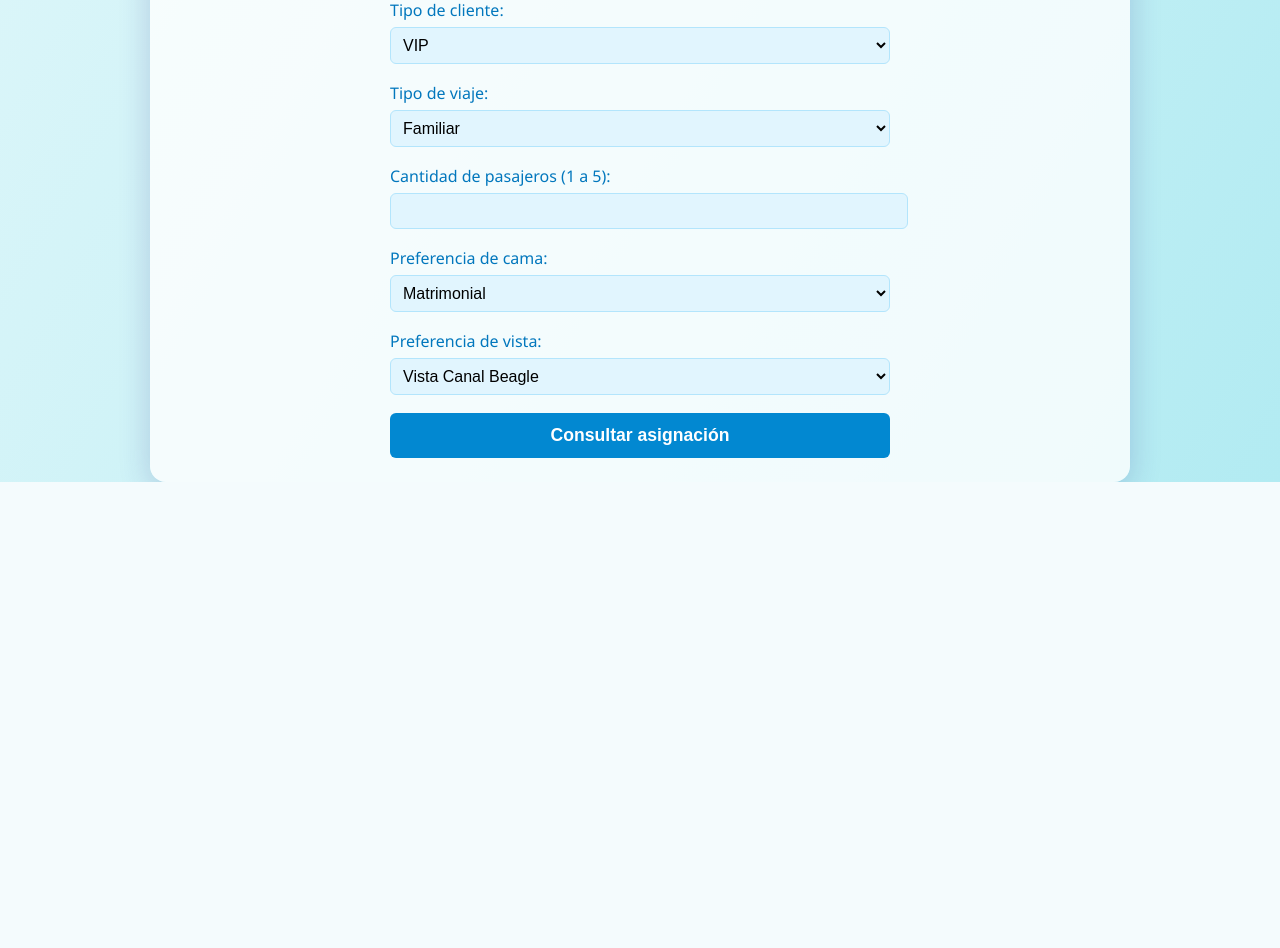
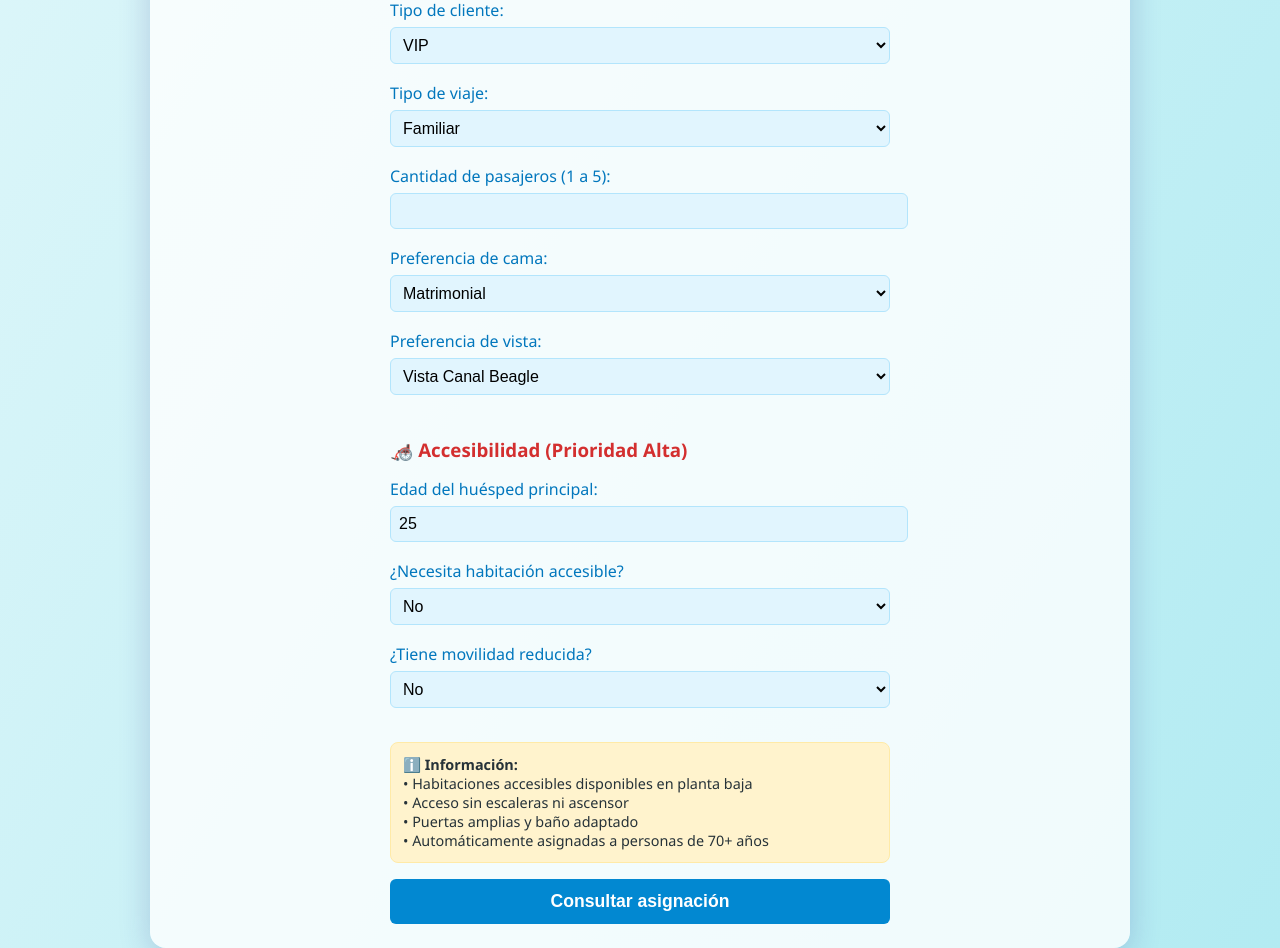
Before and after one commit to cmoreno2024/sistema_experto, a Flask app: page / in a window 1280 px wide. Shown: the part 423-1371 px from the top of the page. Before the commit the page ends 905 px from the top, so only its background shows below. Run offline with Flask 3, Linux system fonts and the light colour scheme; parts of the project's set-up code (start-up, migrations or seed data) failed here and were passed over.

Commit message:
Cambio de asignacion prioridad alta

```diff
--- a/src/webapp/app.py
+++ b/src/webapp/app.py
@@ -15,13 +15,24 @@ def index():
         preferencia_vista = request.form.get('preferencia_vista')
         habitaciones_contiguas = request.form.get('habitaciones_contiguas') == 'si'
 
+        # NUEVOS CAMPOS DE ACCESIBILIDAD
+        necesita_accesibilidad = request.form.get('necesita_accesibilidad') == 'si'
+        edad = int(request.form.get('edad', 25))  # Edad por defecto 25
+        movilidad_reducida = request.form.get('movilidad_reducida') == 'si'
+
         habitaciones = generar_habitaciones()
-        # Marcar pisos según tipo de cliente
-        if tipo_cliente == 'VIP':
-            pisos_validos = list(range(6, 11))
+
+        # PRIORIDAD ALTA: Si necesita accesibilidad, filtrar solo habitaciones accesibles
+        if necesita_accesibilidad or movilidad_reducida or edad >= 70:
+            habitaciones = [h for h in habitaciones if h['accesible'] == True]
+            print(f"🦽 FILTRO DE ACCESIBILIDAD APLICADO: {len(habitaciones)} habitaciones adaptadas disponibles")
         else:
-            pisos_validos = list(range(1, 6))
-        habitaciones = [h for h in habitaciones if h['piso'] in pisos_validos]
+            # Marcar pisos según tipo de cliente (solo si no necesita accesibilidad)
+            if tipo_cliente == 'VIP':
+                pisos_validos = list(range(6, 11))
+            else:
+                pisos_validos = list(range(1, 6))
+            habitaciones = [h for h in habitaciones if h['piso'] in pisos_validos]
 
         # Marcar vista según preferencia
         if preferencia_vista == 'canal':
@@ -41,7 +52,19 @@ def index():
 
         engine = AsignacionHabitacion(habitaciones)
         engine.reset()
-        engine.declare(Cliente(tipo=tipo_cliente, tipo_viaje=tipo_viaje, preferencia_cama=preferencia_cama, preferencia_vista=preferencia_vista))
+
+        # Declarar cliente con información de accesibilidad
+        cliente_kwargs = {
+            'tipo': tipo_cliente,
+            'tipo_viaje': tipo_viaje,
+            'preferencia_cama': preferencia_cama,
+            'preferencia_vista': preferencia_vista,
+            'necesita_accesibilidad': necesita_accesibilidad,
+            'edad': edad,
+            'movilidad_reducida': movilidad_reducida
+        }
+        engine.declare(Cliente(**cliente_kwargs))
+
         reserva_kwargs = {'ocupacion': cantidad_pasajeros}
         if tipo_viaje == 'familiar':
             reserva_kwargs['habitaciones_contiguas'] = habitaciones_contiguas
--- a/src/webapp/templates/index.html
+++ b/src/webapp/templates/index.html
@@ -248,21 +248,55 @@
                     <select name="preferencia_cama" id="preferencia_cama" required>
                         <option value="matrimonial">Matrimonial</option>
                         <option value="twin">Twin</option>
-                    </select>
-                    <label for="preferencia_vista">Preferencia de vista:</label>
+                    </select>                    <label for="preferencia_vista">Preferencia de vista:</label>
                     <select name="preferencia_vista" id="preferencia_vista" required>
                         <option value="canal">Vista Canal Beagle</option>
                         <option value="montaña">Vista Montaña</option>
                     </select>
+
+                    <!-- SECCIÓN DE ACCESIBILIDAD - PRIORIDAD ALTA -->
+                    <div class="accesibilidad-section">
+                        <h3 style="color: #d32f2f; margin-top: 24px; margin-bottom: 16px;">
+                            🦽 Accesibilidad (Prioridad Alta)
+                        </h3>
+
+                        <label for="edad">Edad del huésped principal:</label>
+                        <input type="number" name="edad" id="edad" min="1" max="120" value="25" required>
+
+                        <label for="necesita_accesibilidad">¿Necesita habitación accesible?</label>
+                        <select name="necesita_accesibilidad" id="necesita_accesibilidad">
+                            <option value="no">No</option>
+                            <option value="si">Sí (silla de ruedas, muletas, etc.)</option>
+                        </select>
+
+                        <label for="movilidad_reducida">¿Tiene movilidad reducida?</label>
+                        <select name="movilidad_reducida" id="movilidad_reducida">
+                            <option value="no">No</option>
+                            <option value="si">Sí (dificultades para subir escaleras)</option>
+                        </select>
+
+                        <div class="accesibilidad-info" style="background: #fff3cd; border: 1px solid #ffeaa7; border-radius: 8px; padding: 12px; margin: 16px 0; font-size: 0.9em;">
+                            <strong>ℹ️ Información:</strong><br>
+                            • Habitaciones accesibles disponibles en planta baja<br>
+                            • Acceso sin escaleras ni ascensor<br>
+                            • Puertas amplias y baño adaptado<br>
+                            • Automáticamente asignadas a personas de 70+ años
+                        </div>
+                    </div>
+
                     <input type="submit" value="Consultar asignación">
-                </form>
-                {% if habitacion_asignada %}
+                </form>                {% if habitacion_asignada %}
                     <div class="asignada">
                         <h2>Habitación asignada:</h2>
-                        <p><strong>Piso:</strong> {{ habitacion_asignada['piso'] }} ({{ 'VIP' if habitacion_asignada['piso'] >= 6 else 'Estandar' }})<br>
+                        <p>
+                        <strong>Piso:</strong> {{ habitacion_asignada['piso'] }} ({{ 'VIP' if habitacion_asignada['piso'] >= 6 else 'Estandar' }})<br>
                         <strong>Número:</strong> {{ habitacion_asignada['numero'] }}<br>
                         <strong>Vista:</strong> {% if habitacion_asignada['numero'] in [4,5] %}Canal Beagle{% else %}Montaña{% endif %}<br>
-                        <strong>Tipo de habitación:</strong> {% if habitacion_asignada['numero'] in [3,4] %}Silenciosa{% else %}Normal{% endif %}
+                        <strong>Tipo de habitación:</strong> {% if habitacion_asignada['numero'] in [3,4] %}Silenciosa{% else %}Normal{% endif %}<br>
+                        {% if habitacion_asignada.get('accesible') %}
+                        <strong style="color: #2e7d32;">🦽 Accesibilidad:</strong> <span style="color: #2e7d32; font-weight: bold;">Habitación adaptada ✓</span><br>
+                        <em style="color: #2e7d32;">• Acceso sin escalones • Puertas amplias • Baño adaptado</em>
+                        {% endif %}
                         </p>
                     </div>
                 {% endif %}
@@ -272,20 +306,32 @@
         <!-- Contenido de Listado -->
         <div id="listado" class="tab-content">
             <h2>Listado Completo de Habitaciones por Piso</h2>
-            <div class="pisos-container">
-                {% for piso in range(10, 0, -1) %}
+            <div class="pisos-container">                {% for piso in range(10, 0, -1) %}
                     <div class="piso {{ 'vip' if piso >= 6 else '' }}">
-                        <h3>Piso {{ piso }} - {{ 'VIP' if piso >= 6 else 'Estándar' }}</h3>
+                        <h3>Piso {{ piso }} - {{ 'VIP' if piso >= 6 else 'Estándar' }}
+                        {% if piso == 1 %}
+                            <span style="color: #2e7d32; font-weight: bold;">🦽 ACCESIBLE</span>
+                        {% endif %}
+                        </h3>
                         {% for numero in range(1, 6) %}
                             <div class="habitacion {{ 'silenciosa' if numero in [3, 4] else '' }}">
-                                <div class="habitacion-numero">Habitación {{ numero }}</div>
+                                <div class="habitacion-numero">Habitación {{ numero }}
+                                {% if piso == 1 %}
+                                    <span style="color: #2e7d32; font-size: 0.8em;">♿ ADAPTADA</span>
+                                {% endif %}
+                                </div>
                                 <div class="habitacion-detalles">
                                     <span class="{{ 'vista-canal' if numero in [4, 5] else 'vista-montana' }}">
                                         📍 Vista: {{ 'Canal Beagle' if numero in [4, 5] else 'Montaña' }}
                                     </span><br>
                                     🔇 Tipo: {{ 'Silenciosa' if numero in [3, 4] else 'Normal' }}<br>
                                     👥 Capacidad: 5 pasajeros<br>
-                                    🏨 Categoría: {{ 'VIP' if piso >= 6 else 'Estándar' }}
+                                    🏨 Categoría: {{ 'VIP' if piso >= 6 else 'Estándar' }}<br>
+                                    {% if piso == 1 %}
+                                    <span style="color: #2e7d32; font-weight: bold;">
+                                        🦽 Accesible: Sin escalones, puertas amplias, baño adaptado
+                                    </span>
+                                    {% endif %}
                                 </div>
                             </div>
                         {% endfor %}
```
Also changed, not shown: src/knowledge_base/rules.py (+41 -1 lines).
